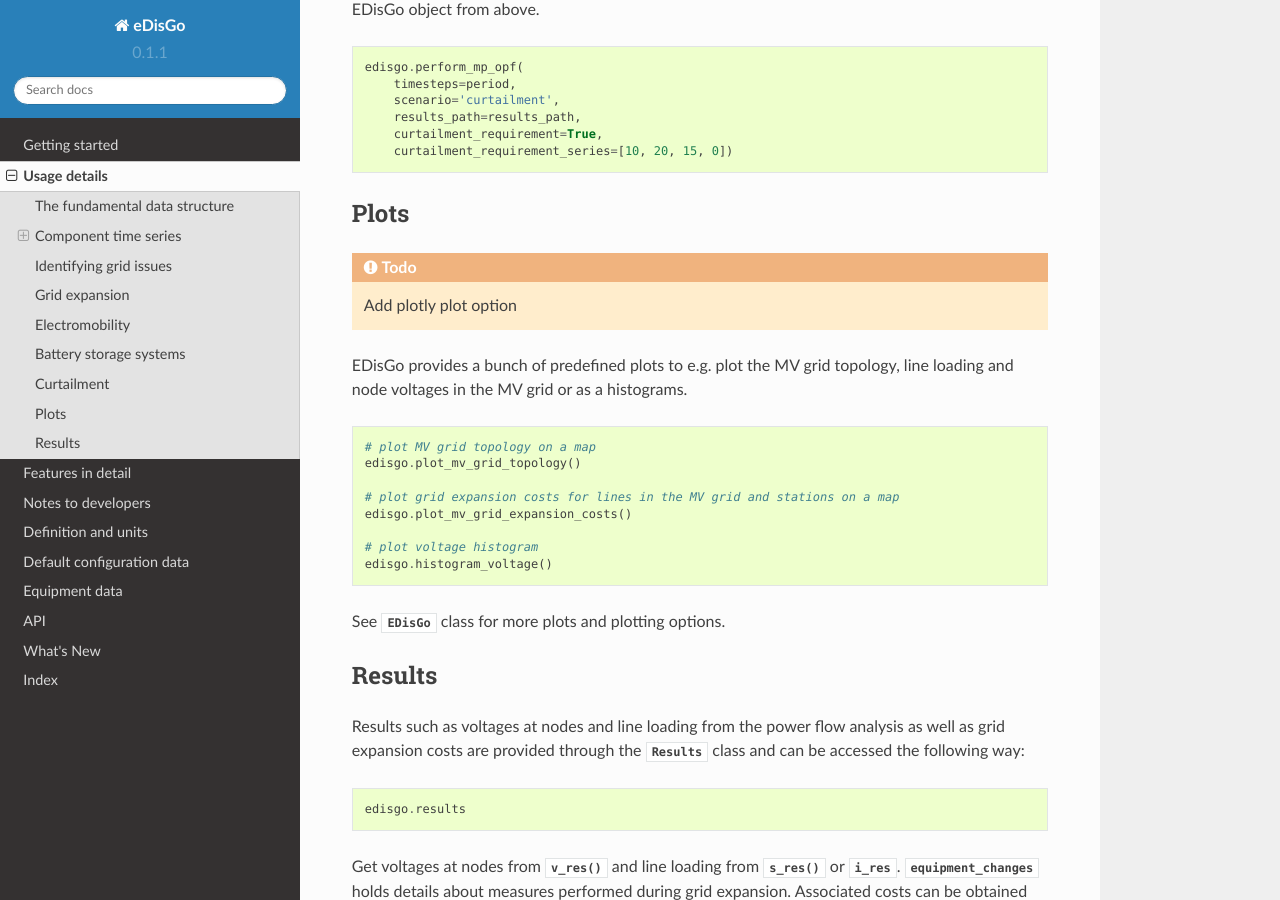
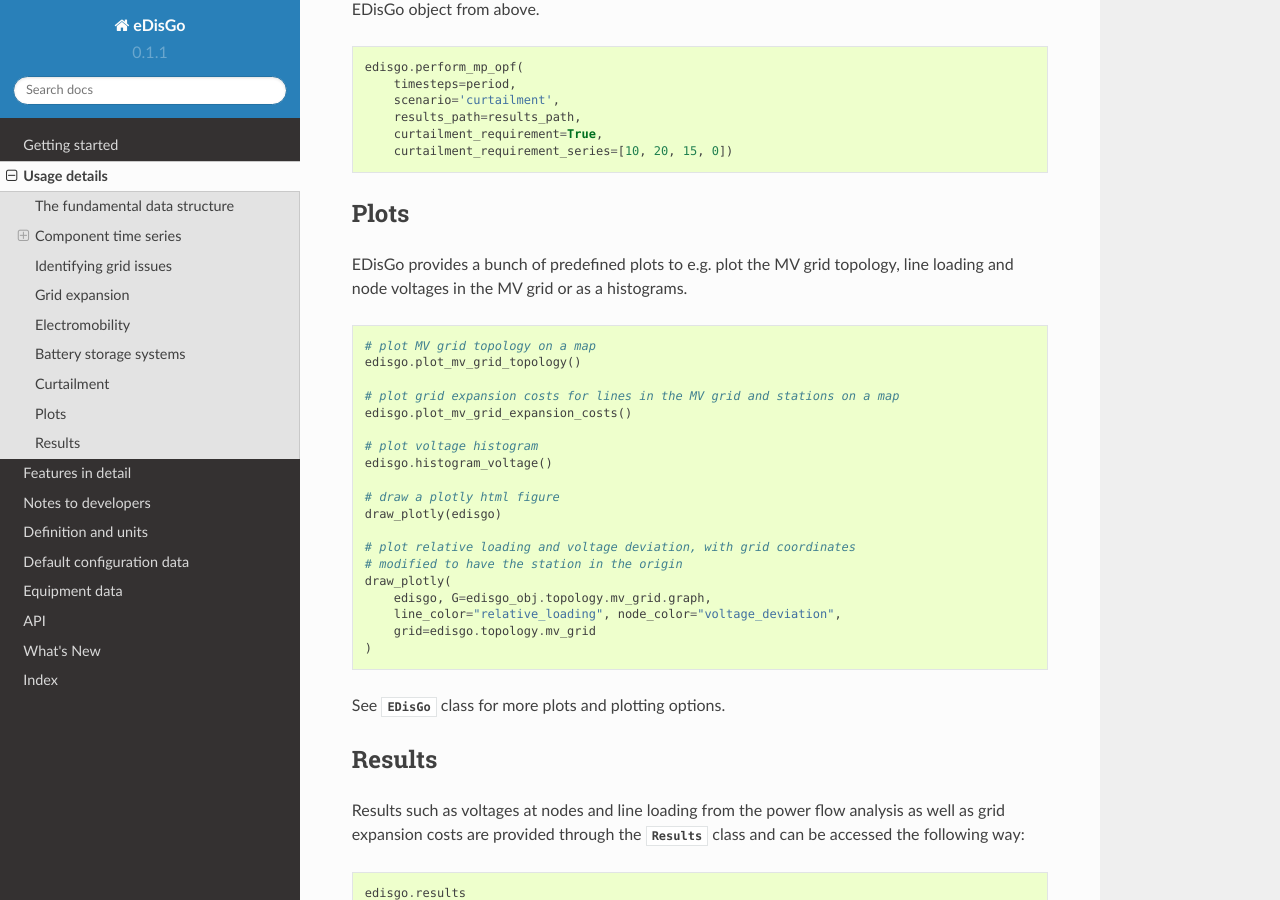
Before and after one commit to openego/eDisGo, a Sphinx documentation site: the page built from doc/usage_details.rst, in a window 1280 px wide and 900 px high, scrolled down 9885 px. Built offline with Sphinx 7.4.7 and the Read the Docs theme 2.0.0, drawn with Linux system fonts in a browser that asks for light colours; formulas are drawn with MathJax 3.

Commit message:
Update usage_details.rst
Added plotly plot options

```diff
--- a/doc/usage_details.rst
+++ b/doc/usage_details.rst
@@ -552,8 +552,6 @@ curtailment requirements. It uses the EDisGo object from above.
 Plots
 ----------------
 
-.. todo:: Add plotly plot option
-
 EDisGo provides a bunch of predefined plots to e.g. plot the MV grid topology,
 line loading and node voltages in the MV grid or as a histograms.
 
@@ -567,6 +565,17 @@ line loading and node voltages in the MV grid or as a histograms.
 
     # plot voltage histogram
     edisgo.histogram_voltage()
+
+    # draw a plotly html figure
+    draw_plotly(edisgo)
+
+    # plot relative loading and voltage deviation, with grid coordinates
+    # modified to have the station in the origin
+    draw_plotly(
+        edisgo, G=edisgo_obj.topology.mv_grid.graph,
+        line_color="relative_loading", node_color="voltage_deviation",
+        grid=edisgo.topology.mv_grid
+    )
 
 See :class:`~.EDisGo` class for more plots and plotting options.
 
```
